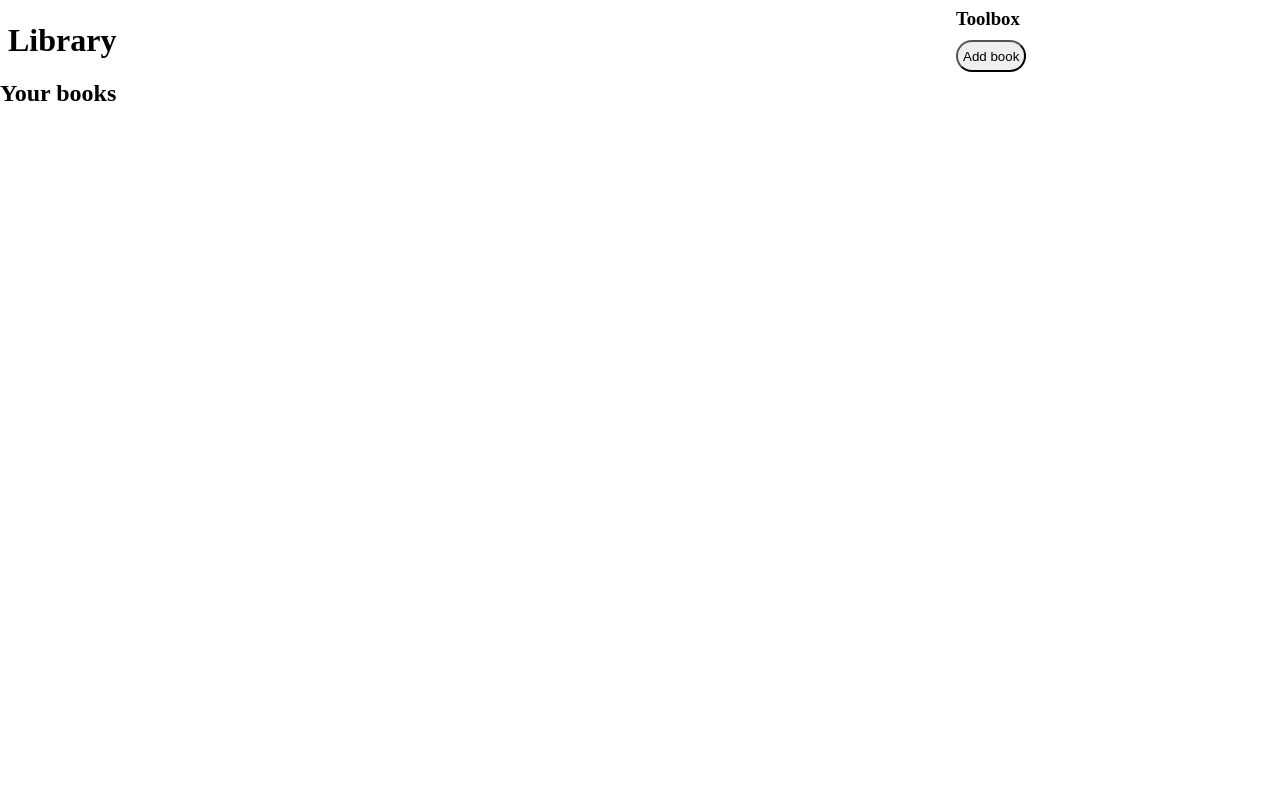
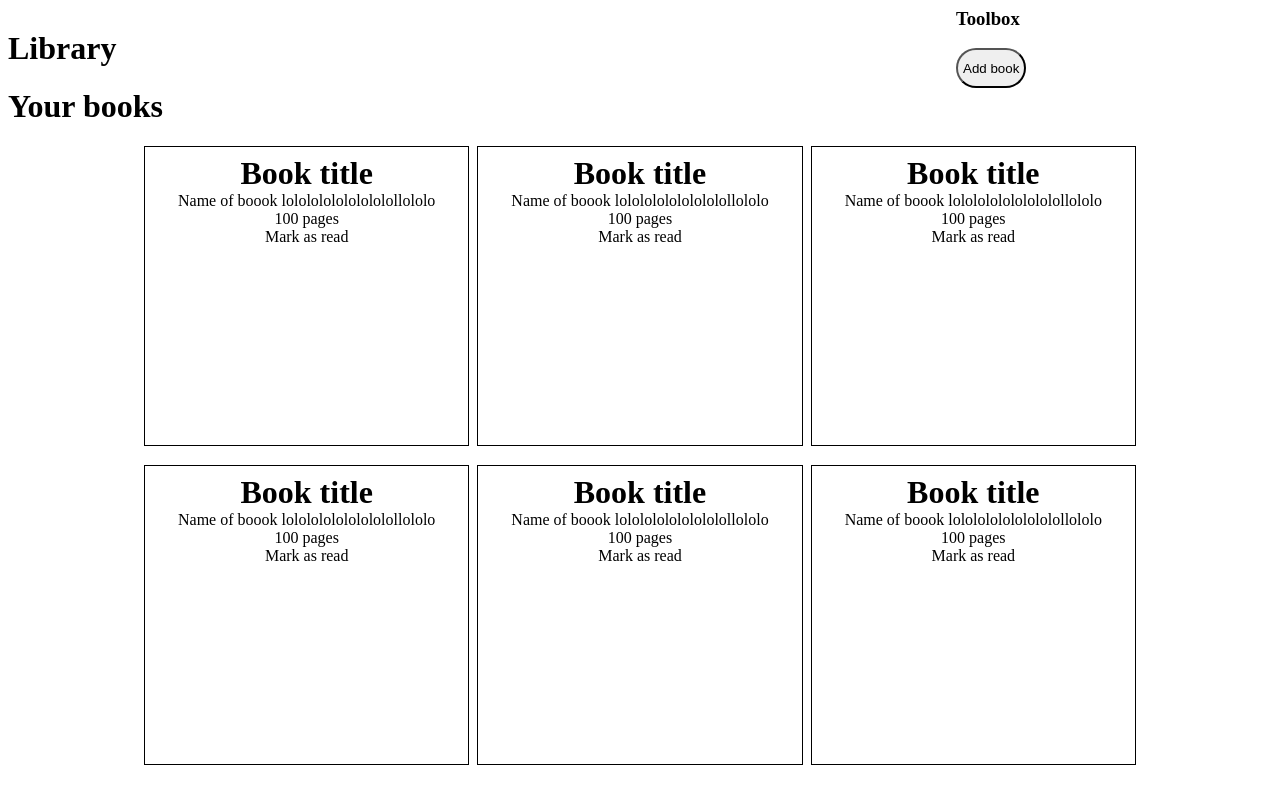
Before and after one commit to SuspiciousApplePie/library, a plain HTML site: page index.html in a window 1280 px wide. Drawn offline with Linux system fonts and the light colour scheme.

Commit message:
Add grid layout in main

```diff
--- a/css/styles.css
+++ b/css/styles.css
@@ -15,12 +15,12 @@
 	height: clamp(600px, 100vh, 1920px);
 	display: grid;
 	grid-template-rows: 80px 1fr;
+	padding: 0.5rem;
 }
 
 .header {
 	display: grid;
 	grid-template-columns: 3fr 1fr;
-	padding: 0.5rem;
 }
 
 .header > h1 {
@@ -39,3 +39,26 @@
 	border-radius: 30px;
 	padding: 5px;
 }
+
+.main {
+	display: grid;
+	grid-template-rows: 30px 1fr;
+	gap: 12px;
+	overflow-y: scroll;
+}
+
+.main .wrapper {
+	width: 80vw;
+	justify-self: center;
+	display: grid;
+	grid-template-columns: repeat(auto-fill, minmax(250px, 1fr));
+	gap: 8px;
+	text-align: center;
+	padding: 1rem;
+}
+
+.wrapper .book {
+	height: 300px;
+	border: 1px solid black;
+	padding: 8px;
+}
--- a/index.html
+++ b/index.html
@@ -18,11 +18,45 @@
 			</header>
 
 			<main class="main">
-				<section class="book-shelf">
-					<h1>Your books</h1>
-					<div class="wrapper">
+				<h1>Your books</h1>
+				<div class="wrapper">
+					<div class="book">
+						<h1>Book title</h1>
+						<p>Name of boook lololololololololollololo</p>
+						<p>100 pages</p>
+						<p>Mark as read</p>
 					</div>
-				</section>
+					<div class="book">
+						<h1>Book title</h1>
+						<p>Name of boook lololololololololollololo</p>
+						<p>100 pages</p>
+						<p>Mark as read</p>
+					</div>
+					<div class="book">
+						<h1>Book title</h1>
+						<p>Name of boook lololololololololollololo</p>
+						<p>100 pages</p>
+						<p>Mark as read</p>
+					</div>
+					<div class="book">
+						<h1>Book title</h1>
+						<p>Name of boook lololololololololollololo</p>
+						<p>100 pages</p>
+						<p>Mark as read</p>
+					</div>
+					<div class="book">
+						<h1>Book title</h1>
+						<p>Name of boook lololololololololollololo</p>
+						<p>100 pages</p>
+						<p>Mark as read</p>
+					</div>
+					<div class="book">
+						<h1>Book title</h1>
+						<p>Name of boook lololololololololollololo</p>
+						<p>100 pages</p>
+						<p>Mark as read</p>
+					</div>
+				</div>
 			</main>
 		</div>
 	</body>
```
